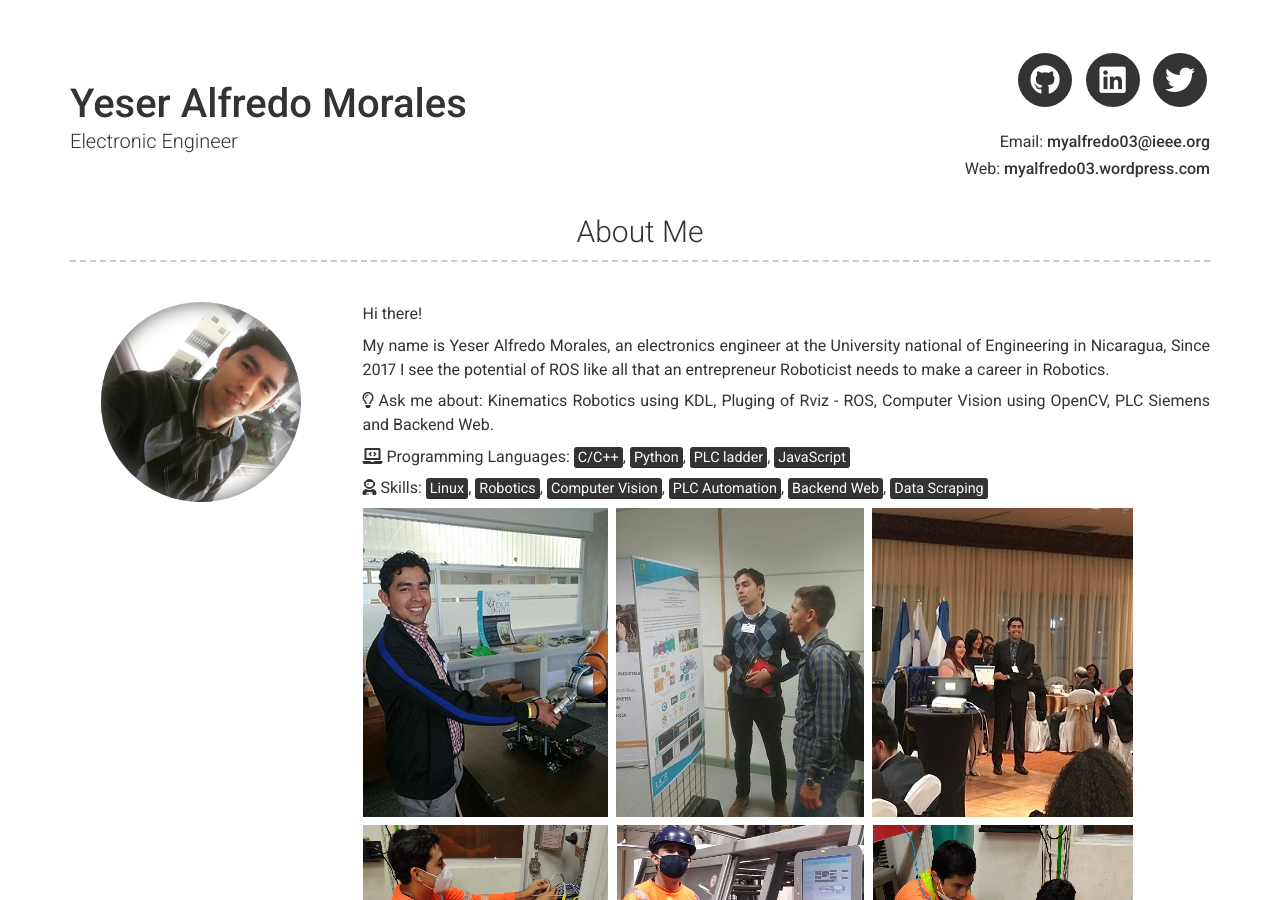
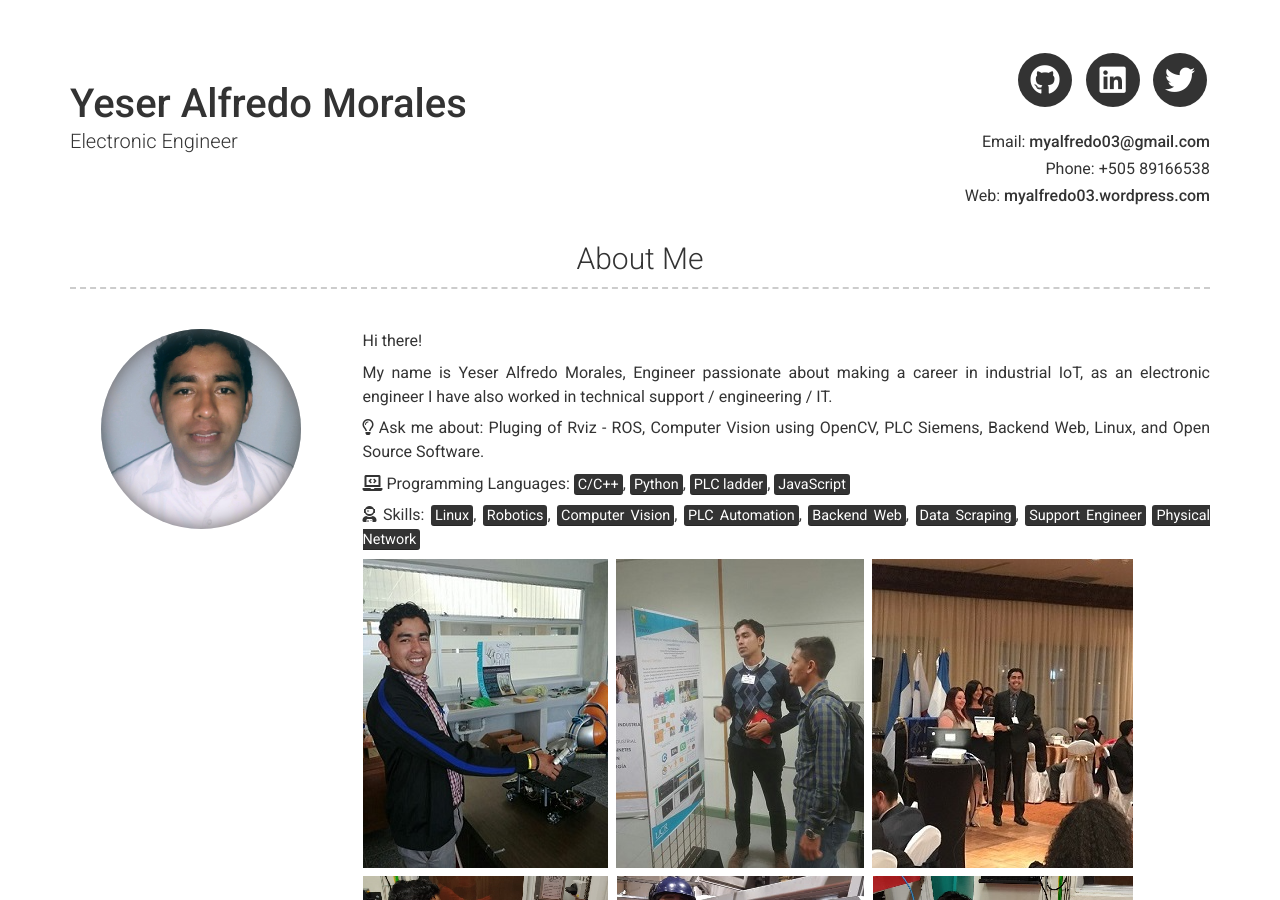
Before and after one commit to myalfred03/myalfred03.github.io, a Jekyll site: the page built from index.md, in a window 1280 px wide and 900 px high. Built offline with Jekyll 4.4.1, drawn with Linux system fonts in a browser that asks for light colours; nearby versions of some CDN libraries; some of the changed text lies outside the part shown.

Commit message:
Update _config.yml

```diff
--- a/_config.yml
+++ b/_config.yml
@@ -8,9 +8,9 @@ version: 2
 # Personal info
 name: Yeser Alfredo Morales
 title: Electronic Engineer
-email: myalfredo03@ieee.org
+email: myalfredo03@gmail.com
 # email_title: Email (Email title override)
-#phone: Your phone number (optional)
+phone: +505 89166538
 website: myalfredo03.wordpress.com
 # website_title: Web (Website title override)
 
@@ -39,17 +39,17 @@ linkedin_username: myalfredo03
 
 # About Section
 # about_title: About Me (Use this to override about section title)
-about_profile_image: images/me2.jpg
+about_profile_image: images/YM.png
 about_content: | # this will include new lines to allow paragraphs
   Hi there!
 
-  My name is Yeser Alfredo Morales, an electronics engineer at the University national of Engineering in Nicaragua, Since 2017 I see the potential of ROS like all that an entrepreneur Roboticist needs to make a career in Robotics.
+  My name is Yeser Alfredo Morales, Engineer passionate about making a career in industrial IoT, as an electronic engineer I have also worked in technical support / engineering / IT.
 
-  <i class="far fa-lightbulb"></i> Ask me about: Kinematics Robotics using KDL, Pluging of Rviz - ROS, Computer Vision using OpenCV, PLC Siemens and Backend Web.
+  <i class="far fa-lightbulb"></i> Ask me about: Pluging of Rviz - ROS, Computer Vision using OpenCV, PLC Siemens, Backend Web, Linux, and Open Source Software.
 
   <i class="fas fa-laptop-code"></i> Programming Languages:  <mark>C/C++</mark>, <mark>Python</mark>, <mark>PLC ladder</mark>, <mark>JavaScript</mark>
 
-  <i class="fas fa-user-astronaut"></i> Skills: <mark>Linux</mark>, <mark>Robotics</mark>, <mark>Computer Vision</mark>, <mark>PLC Automation</mark>, <mark>Backend Web</mark>, <mark>Data Scraping</mark>
+  <i class="fas fa-user-astronaut"></i> Skills: <mark>Linux</mark>, <mark>Robotics</mark>, <mark>Computer Vision</mark>, <mark>PLC Automation</mark>, <mark>Backend Web</mark>, <mark>Data Scraping</mark>, <mark>Support Engineer</mark> <mark>Physical Network</mark>
 
   ![alt text](/images/2meall.PNG "CR")
 
```
